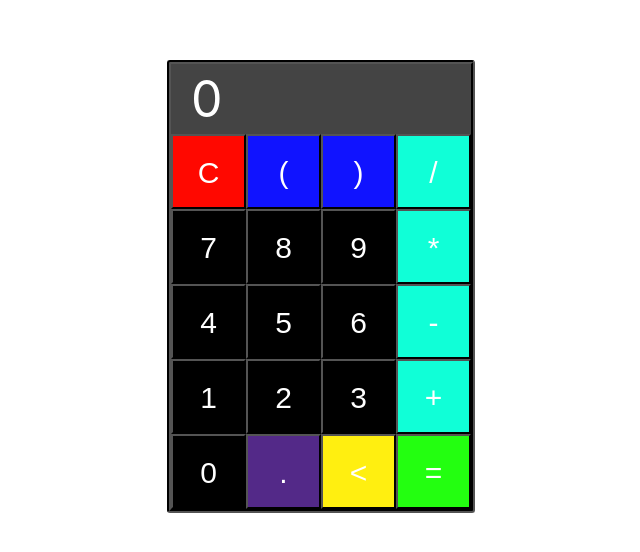
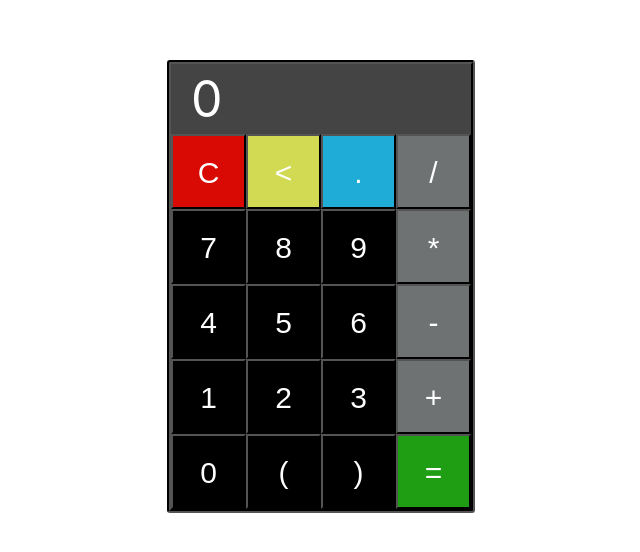
Before and after one commit to Darthwallace/Calculadora_React, a React (Create React App) app: page / in a window 1280 px wide. Shown: the part 140-692 px from the top of the page, without its empty margins (583-1223 px from the left). Built offline with nearby package versions, Linux system fonts and the light colour scheme.

Commit message:
refatorando o limparTela em um componente

```diff
--- a/src/App.css
+++ b/src/App.css
@@ -41,43 +41,36 @@
 }
 
 .cssBtn:first-child{
-    background-color: rgb(255, 8, 0);
+    background-color: rgb(216, 10, 3);
 }
 
 .cssBtn:nth-child(20){
-    background-color: rgba(21, 255, 0, 0.938);
+    background-color: rgba(16, 151, 4, 0.938);
 }
 
-.cssBtn:nth-child(19){
-    background-color: rgba(255, 238, 0, 0.938);
-}
-
-.cssBtn:nth-child(18){
-    background-color: rgba(72, 27, 129, 0.938);
-}
 
 .cssBtn:nth-child(2){
-    background-color:rgba(0, 4, 255, 0.938);
+    background-color:rgba(206, 216, 71, 0.938);
 }
 
 .cssBtn:nth-child(3){
-    background-color: rgba(0, 4, 255, 0.938);
+    background-color:rgba(16, 167, 212, 0.938);
 }
 
 .cssBtn:nth-child(4){
-    background-color: rgba(0, 255, 213, 0.938);
+    background-color: rgba(101, 105, 105, 0.938);
 }
 
 .cssBtn:nth-child(8){
-    background-color: rgba(0, 255, 213, 0.938);
+    background-color: rgba(101, 105, 105, 0.938);
 }
 
 .cssBtn:nth-child(12){
-    background-color: rgba(0, 255, 213, 0.938);
+    background-color: rgba(101, 105, 105, 0.938);
 }
 
 .cssBtn:nth-child(16){
-    background-color: rgba(0, 255, 213, 0.938);
+    background-color: rgba(101, 105, 105, 0.938);
 }
 
 .cssBtn{
--- a/src/App.js
+++ b/src/App.js
@@ -2,10 +2,10 @@ import React,{useState} from "react";
 import './App.css'
 import Tela from './componentes/tela';
 import Botao from './componentes/btn';
-//import Limpar from './componentes/limparTela';
+import Limpar from './componentes/limparTela';
 
 
-export default function App(){
+const App =() =>{
 
     const [valorTela,setValorTela] = useState('');
     const [resultado,setResultado] = useState(0);
@@ -28,14 +28,6 @@ export default function App(){
       setResultado('');
       const valorDigitadoTela = valorTela + d
       setValorTela(valorDigitadoTela);
-    }
-
-    const limparMemoria=()=>{
-      setOperacao(false)
-      setValorTela('')
-      setResultado(0)
-      setAcumulador(0)
-      return
     }
 
     const Operacao= (open)=>{
@@ -63,9 +55,9 @@ export default function App(){
          <div className="cssContainer">
             <Tela valor={valorTela} res={resultado}/>
             <div className="cssBotoes">
-              <Botao label={'C'} onclick={() => limparMemoria()}/>
-              <Botao label={'('} onclick={()=>addDigitoTela('(')}/>
-              <Botao label={')'} onclick={()=>addDigitoTela(')')}/>
+              <Limpar setOperacao={setOperacao} setValorTela={setValorTela} setResultado={setResultado} setAcumulador={setAcumulador}/>
+              <Botao label={'<'} onclick={()=>Operacao('bs')}/>
+              <Botao label={'.'} onclick={()=>addDigitoTela('.')}/>
               <Botao label={'/'} onclick={()=>addDigitoTela('/')}/>
               <Botao label={'7'} onclick={()=>addDigitoTela('7')}/>
               <Botao label={'8'} onclick={()=>addDigitoTela('8')}/>
@@ -80,11 +72,13 @@ export default function App(){
               <Botao label={'3'} onclick={()=>addDigitoTela('3')}/>
               <Botao label={'+'} onclick={()=>addDigitoTela('+')}/>
               <Botao label={'0'} onclick={()=>addDigitoTela('0')}/>
-              <Botao label={'.'} onclick={()=>addDigitoTela('.')}/>
-              <Botao label={'<'} onclick={()=>Operacao('bs')}/>
+              <Botao label={'('} onclick={()=>addDigitoTela('(')}/>
+              <Botao label={')'} onclick={()=>addDigitoTela(')')}/>
               <Botao label={'='} onclick={()=>Operacao('=')}/>
             </div>
          </div>
       </>
   )
 }
+
+export default App;
--- a/src/componentes/limparTela.js
+++ b/src/componentes/limparTela.js
@@ -1,22 +1,18 @@
-import React,{useState} from 'react';
+import React from 'react'
+import Botao from './btn'
 
+const LimparTela = ({setOperacao,setValorTela,setResultado,setAcumulador}) => {
 
-export default function LimparTela(props){
+  const memoriaLimpa = () => {
+      setOperacao(false);
+      setValorTela('');
+      setResultado(0);
+      setAcumulador(0);
+    }
 
-      const [valorTela,setValorTela] = useState('');
-      const [resultado,setResultado] = useState(0);
-      const [acumulador,setAcumulador] = useState(0);
-      const [operado,setOperacao] = useState(false);
-      return(
-        <>
-            {props.setOperacao}
-            {props.setValorTela}
-            {props.setResultado}
-            {props.setAcumulador}
-        </>
-      )
-      setOperacao(false)
-      setValorTela('')
-      setResultado(0)
-      setAcumulador(0)
-}
+    return(
+      <Botao label={'C'} onclick={memoriaLimpa}/>
+    );
+};
+
+export default LimparTela;
```
